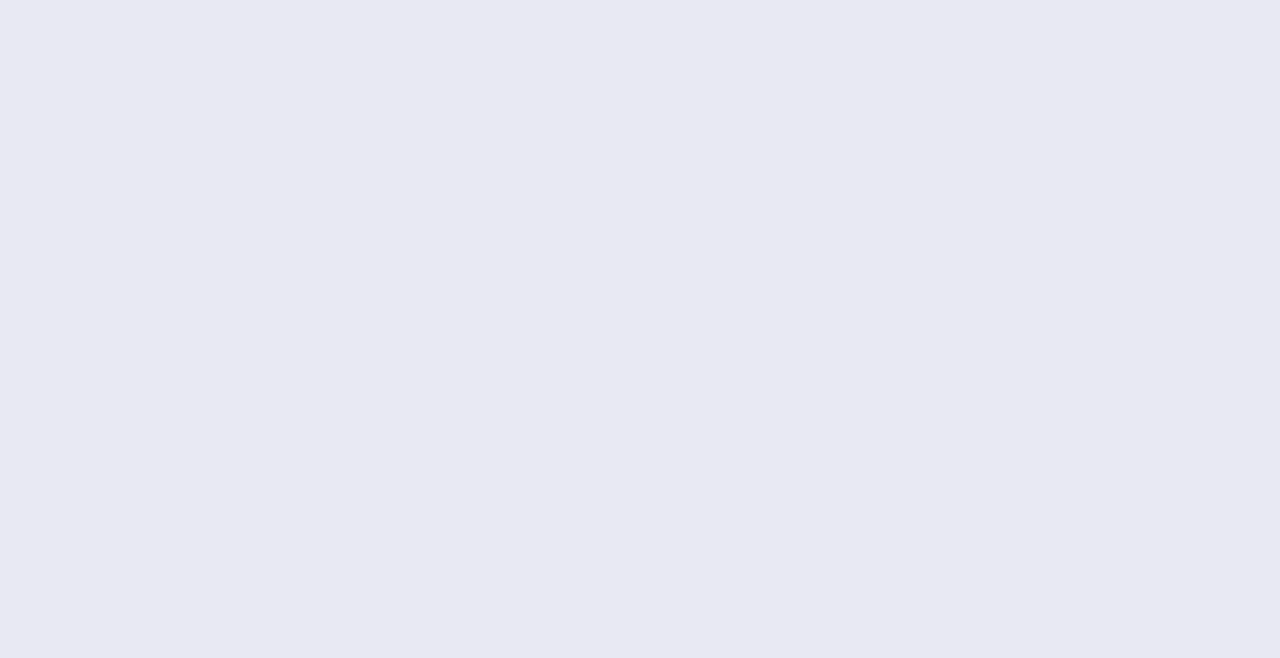
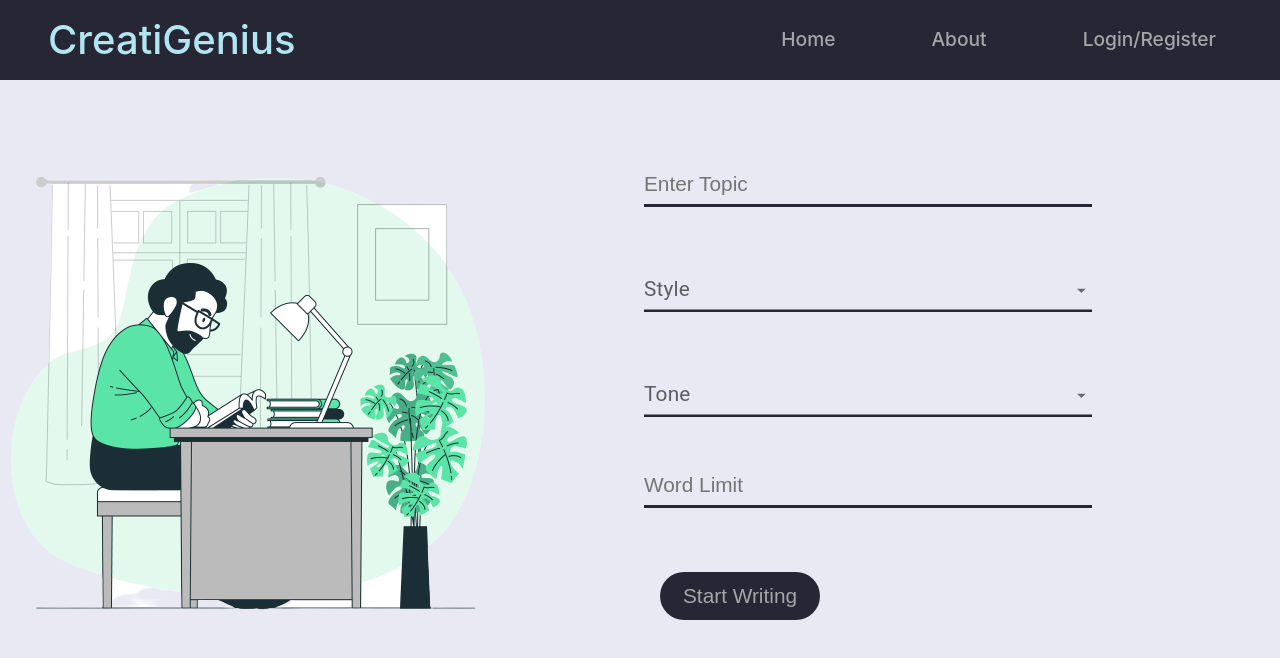
Before and after one commit to Agnik7/CreatiGenius, a React (Vite) app in the folder frontend/: page /user_input in a window 1280 px wide. Before the commit this address had no page. Shown: the top 658 px of the page. Built offline with nearby package versions, Linux system fonts and the light colour scheme.

Commit message:
Added input page

```diff
--- a/frontend/src/App.jsx
+++ b/frontend/src/App.jsx
@@ -5,7 +5,7 @@ import Login from "./components/Login.jsx";
 import LandingPage from './components/LandingPage.jsx';
 import './App.css';
 import { BrowserRouter,Routes,Route } from 'react-router-dom';
-import Nav from './components/Nav.jsx';
+import InputPage from './components/InputPage.jsx';
 import Register from './components/Register.jsx';
 import Forgot from './components/Forgot.jsx';
 function App() {
@@ -31,6 +31,9 @@ function App() {
         <Routes>
           <Route path='/reset' element={<Forgot/>}/>
         </Routes>
+        <Routes>
+          <Route path='/user_input' element={<InputPage/>}/>
+        </Routes>
       </BrowserRouter>
 
     </>
--- /dev/null
+++ b/frontend/src/components/InputPage.jsx
@@ -0,0 +1,66 @@
+import React, { useState } from 'react';
+import Nav from './Nav';
+import Image from '../assets/pic7.png';
+import './InputPageStyle.css';
+import { FormControl, InputLabel, MenuItem, Select } from '@mui/material';
+export default function InputPage() {
+    const [style, setStyle] = useState();
+    const [wordLimit, setWordLimit] = useState(0);
+    const [tone, setTone] = useState();
+
+    const handleWriting = ()=>{
+        console.log("Writing");
+    }
+  return (
+
+    <div>
+        <Nav/>
+        <main className="input-page">
+
+            <section className="image-section">
+                <img src={Image} alt="Man Reading" />
+            </section>
+            <section className="input-section">
+                <input type="text" name="topic" id="topic" placeholder='Enter Topic' />
+                <FormControl variant="standard" sx={{ minWidth: 120,backgroundColor:'transparent',borderBottom: '2px solid var(--font-col-accent)'}}>
+                    <InputLabel id="demo-simple-select-standard-label">Style</InputLabel>
+                    <Select
+                    labelId="demo-simple-select-standard-label"
+                    id="demo-simple-select-standard"
+                    value={style}
+                    onChange={(event)=>{setStyle(event.target.value);}}
+                    label="Style"
+                    >
+                    <MenuItem value={'Story'}>Story</MenuItem>
+                    <MenuItem value={'Essay'}>Essay</MenuItem>
+                    <MenuItem value={'Movie/Play Script'}>Movie/Play Script</MenuItem>
+                    <MenuItem value={'Article'}>Article</MenuItem>
+                    <MenuItem value={'Poem'}>Poem</MenuItem>
+                    <MenuItem value={'Song'}>Song</MenuItem>
+                    </Select>
+                </FormControl>
+                <FormControl variant="standard" sx={{minWidth: 120,backgroundColor:'transparent',borderBottom: '2px solid var(--font-col-accent)' }}>
+                    <InputLabel id="demo-simple-select-standard-label">Tone</InputLabel>
+                    <Select
+                    labelId="demo-simple-select-standard-label"
+                    id="demo-simple-select-standard"
+                    value={tone}
+                    onChange={(event)=>{setTone(event.target.value);}}
+                    label="Tone"
+                    >
+                    <MenuItem value={'Happy'}>Happy</MenuItem>
+                    <MenuItem value={'Sad'}>Sad</MenuItem>
+                    <MenuItem value={'Romantic'}>Romantic</MenuItem>
+                    <MenuItem value={'Comic'}>Comic</MenuItem>
+                    <MenuItem value={'Tragic'}>Tragic</MenuItem>
+                    <MenuItem value={'Professional'}>Professional</MenuItem>
+                    </Select>
+                </FormControl>
+                <input type="number" name="word_limit" id="word_limit" placeholder='Word Limit'/>
+                <button className="start-writing" onClick={handleWriting}>Start Writing</button>
+
+            </section>
+        </main>
+    </div>
+  )
+}
--- /dev/null
+++ b/frontend/src/components/InputPageStyle.css
@@ -0,0 +1,65 @@
+.input-page{
+    min-width: 100vw;
+    display: flex;
+    gap:5rem;
+}
+.input-page .image-section{
+    display: flex;
+    justify-content: center;
+    align-items: center;
+}
+.input-page .image-section img{
+    width: 100%;
+}
+.input-page .input-section{
+    margin: 0 2rem;
+    padding: 2rem;
+    width: 40%;
+    display: flex;
+    flex-direction: column;
+    gap: 3rem;
+}
+.input-page .input-section *{
+    font-size: 1.3rem;
+}
+.input-page .input-section input{
+    background-color: transparent;
+    border: none;
+    outline: none;
+    border-bottom: 3px solid var(--font-col-accent);
+    padding: 0.5rem 1rem 0.5rem 0;
+}
+.input-page .input-section .Style{
+    border: none;
+    outline: none;
+    margin-block: 1rem;
+}
+.input-page .input-section .Style #dropdown-label{
+    font-size: 1.3rem;
+}
+.start-writing{
+    width: 10rem;
+  height: 3rem;
+  margin: 1rem;
+  font-size: 1.2rem;
+  background-color: var(--font-col-accent);
+  font-size: 1.2rem;
+  padding: 0.5rem;
+  border: none;
+  border-radius: 1.5rem;
+  color: var(--font-col);
+}
+.start-writing:hover,.start-writing:active{
+    cursor: pointer;
+  background-color: var(--font-col);
+  color: var(--font-col-accent);
+  border: 2px solid var(--font-col-accent);
+}
+@media (max-width:768px) {
+    .input-page{
+        flex-direction: column;
+    }
+    .input-page .input-section{
+        width: auto;
+    }
+}
```
Also changed, not shown: 1 other file (tests, documents, lock files or other folders).
